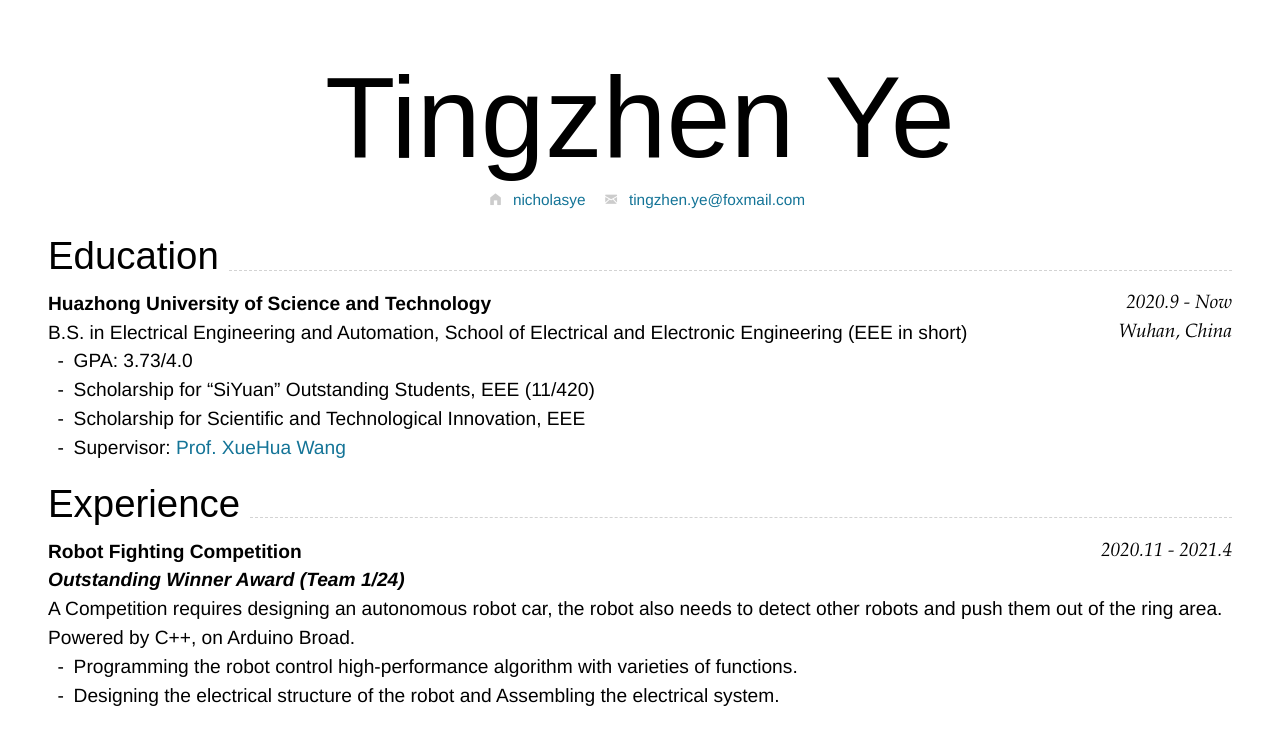
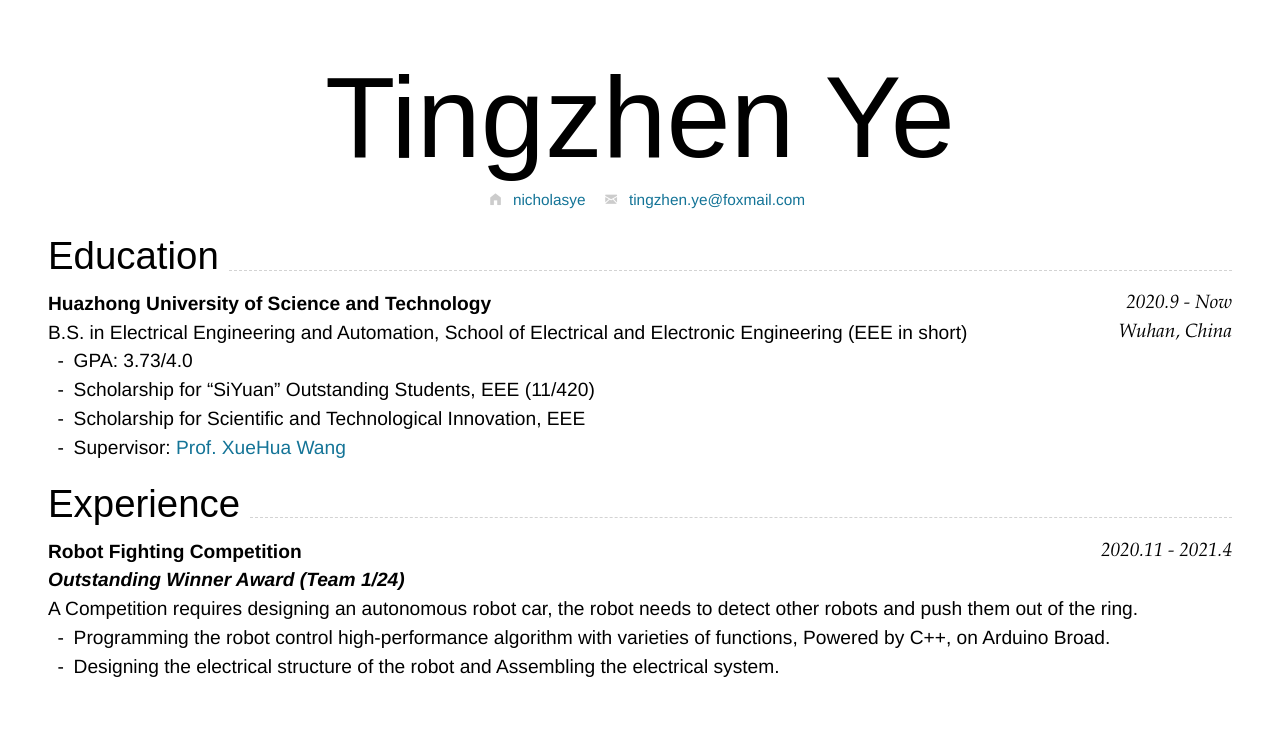
Before and after one commit to NicholasYe/NicholasYe_CV, a Jekyll site: the page built from index.md, in a window 1280 px wide. Shown: the top 745 px of the page. Built offline with Jekyll 4.4.1, drawn with Linux system fonts in a browser that asks for light colours; nearby versions of some CDN libraries.

Commit message:
Update index.md

```diff
--- a/index.md
+++ b/index.md
@@ -39,8 +39,8 @@ B.S. in Electrical Engineering and Automation, School of Electrical and Electron
 
 ### **Robot Fighting Competition** `2020.11 - 2021.4`
 _**Outstanding Winner Award (Team 1/24)**_<br>
-A Competition requires designing an autonomous robot car, the robot also needs to detect other robots and push them out of the ring area. Powered by C++, on Arduino Broad.
-- Programming the robot control high-performance algorithm with varieties of functions.
+A Competition requires designing an autonomous robot car, the robot needs to detect other robots and push them out of the ring.
+- Programming the robot control high-performance algorithm with varieties of functions, Powered by C++, on Arduino Broad.
 - Designing the electrical structure of the robot and Assembling the electrical system.
 
 <!-- ### Footer
```
